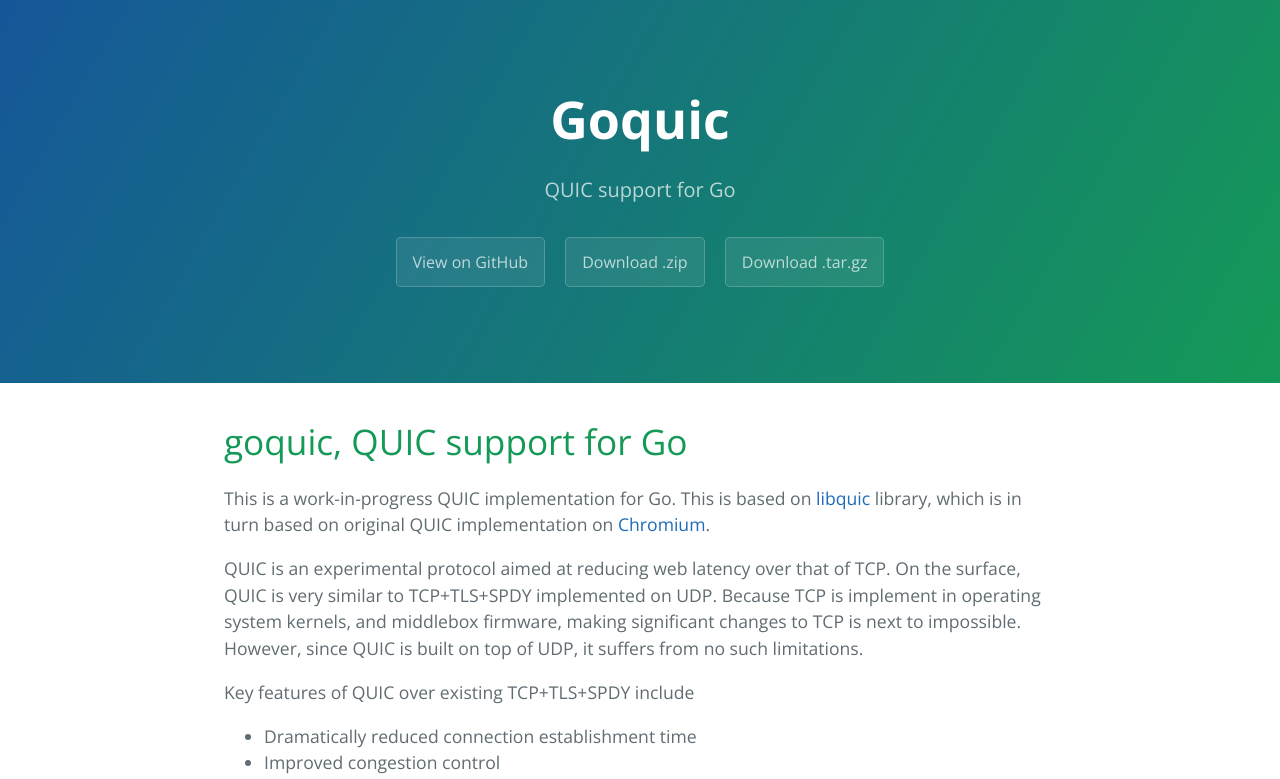
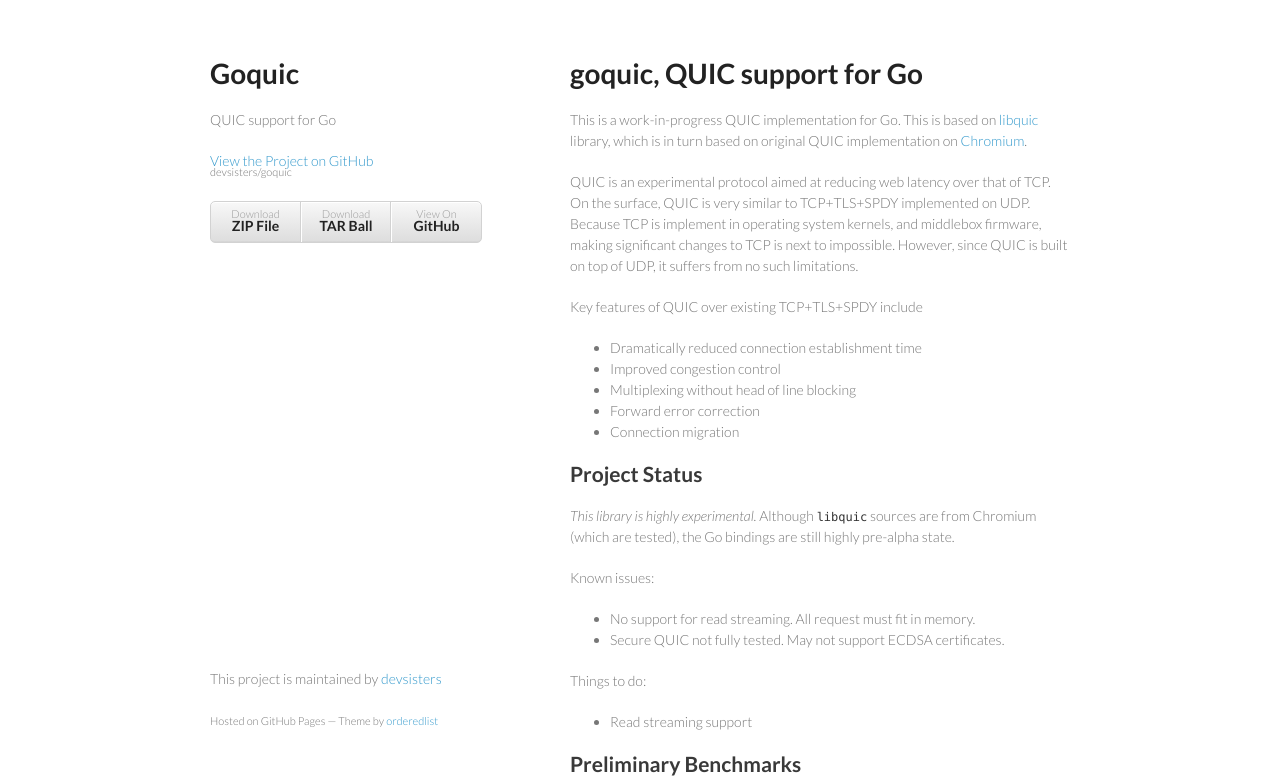
Before and after one commit to devsisters/goquic, a plain HTML site: page index.html in a window 1280 px wide. Shown: the top 779 px of the page. Drawn offline with nearby package versions, Linux system fonts and the light colour scheme.

Commit message:
Create gh-pages branch via GitHub

```diff
--- a/index.html
+++ b/index.html
@@ -1,25 +1,34 @@
-<!DOCTYPE html>
-<html lang="en-us">
+<!doctype html>
+<html>
   <head>
-    <meta charset="UTF-8">
+    <meta charset="utf-8">
+    <meta http-equiv="X-UA-Compatible" content="chrome=1">
     <title>Goquic by devsisters</title>
-    <meta name="viewport" content="width=device-width, initial-scale=1">
-    <link rel="stylesheet" type="text/css" href="stylesheets/normalize.css" media="screen">
-    <link href='https://fonts.googleapis.com/css?family=Open+Sans:400,700' rel='stylesheet' type='text/css'>
-    <link rel="stylesheet" type="text/css" href="stylesheets/stylesheet.css" media="screen">
-    <link rel="stylesheet" type="text/css" href="stylesheets/github-light.css" media="screen">
+
+    <link rel="stylesheet" href="stylesheets/styles.css">
+    <link rel="stylesheet" href="stylesheets/github-light.css">
+    <meta name="viewport" content="width=device-width, initial-scale=1, user-scalable=no">
+    <!--[if lt IE 9]>
+    <script src="//html5shiv.googlecode.com/svn/trunk/html5.js"></script>
+    <![endif]-->
   </head>
   <body>
-    <section class="page-header">
-      <h1 class="project-name">Goquic</h1>
-      <h2 class="project-tagline">QUIC support for Go</h2>
-      <a href="https://github.com/devsisters/goquic" class="btn">View on GitHub</a>
-      <a href="https://github.com/devsisters/goquic/zipball/master" class="btn">Download .zip</a>
-      <a href="https://github.com/devsisters/goquic/tarball/master" class="btn">Download .tar.gz</a>
-    </section>
+    <div class="wrapper">
+      <header>
+        <h1>Goquic</h1>
+        <p>QUIC support for Go</p>
 
-    <section class="main-content">
-      <h1>
+        <p class="view"><a href="https://github.com/devsisters/goquic">View the Project on GitHub <small>devsisters/goquic</small></a></p>
+
+
+        <ul>
+          <li><a href="https://github.com/devsisters/goquic/zipball/master">Download <strong>ZIP File</strong></a></li>
+          <li><a href="https://github.com/devsisters/goquic/tarball/master">Download <strong>TAR Ball</strong></a></li>
+          <li><a href="https://github.com/devsisters/goquic">View On <strong>GitHub</strong></a></li>
+        </ul>
+      </header>
+      <section>
+        <h1>
 <a id="goquic-quic-support-for-go" class="anchor" href="#goquic-quic-support-for-go" aria-hidden="true"><span class="octicon octicon-link"></span></a>goquic, QUIC support for Go</h1>
 
 <p>This is a work-in-progress QUIC implementation for Go. This is based on
@@ -210,15 +219,13 @@ You can use this library to add SPDY/QUIC support for your existing Go HTTP serv
 <p>instead of</p>
 
 <div class="highlight highlight-go"><pre><span class="pl-smi">resp</span>, <span class="pl-smi">err</span> <span class="pl-k">:=</span> http.<span class="pl-c1">Get</span>(<span class="pl-s"><span class="pl-pds">"</span>http://example.com/<span class="pl-pds">"</span></span>)</pre></div>
-
-      <footer class="site-footer">
-        <span class="site-footer-owner"><a href="https://github.com/devsisters/goquic">Goquic</a> is maintained by <a href="https://github.com/devsisters">devsisters</a>.</span>
-
-        <span class="site-footer-credits">This page was generated by <a href="https://pages.github.com">GitHub Pages</a> using the <a href="https://github.com/jasonlong/cayman-theme">Cayman theme</a> by <a href="https://twitter.com/jasonlong">Jason Long</a>.</span>
+      </section>
+      <footer>
+        <p>This project is maintained by <a href="https://github.com/devsisters">devsisters</a></p>
+        <p><small>Hosted on GitHub Pages &mdash; Theme by <a href="https://github.com/orderedlist">orderedlist</a></small></p>
       </footer>
-
-    </section>
-
+    </div>
+    <script src="javascripts/scale.fix.js"></script>
 
   </body>
 </html>
--- /dev/null
+++ b/javascripts/scale.fix.js
@@ -0,0 +1,17 @@
+var metas = document.getElementsByTagName('meta');
+var i;
+if (navigator.userAgent.match(/iPhone/i)) {
+  for (i=0; i<metas.length; i++) {
+    if (metas[i].name == "viewport") {
+      metas[i].content = "width=device-width, minimum-scale=1.0, maximum-scale=1.0";
+    }
+  }
+  document.addEventListener("gesturestart", gestureStart, false);
+}
+function gestureStart() {
+  for (i=0; i<metas.length; i++) {
+    if (metas[i].name == "viewport") {
+      metas[i].content = "width=device-width, minimum-scale=0.25, maximum-scale=1.6";
+    }
+  }
+}
--- /dev/null
+++ b/stylesheets/styles.css
@@ -0,0 +1,255 @@
+@import url(https://fonts.googleapis.com/css?family=Lato:300italic,700italic,300,700);
+
+body {
+  padding:50px;
+  font:14px/1.5 Lato, "Helvetica Neue", Helvetica, Arial, sans-serif;
+  color:#777;
+  font-weight:300;
+}
+
+h1, h2, h3, h4, h5, h6 {
+  color:#222;
+  margin:0 0 20px;
+}
+
+p, ul, ol, table, pre, dl {
+  margin:0 0 20px;
+}
+
+h1, h2, h3 {
+  line-height:1.1;
+}
+
+h1 {
+  font-size:28px;
+}
+
+h2 {
+  color:#393939;
+}
+
+h3, h4, h5, h6 {
+  color:#494949;
+}
+
+a {
+  color:#39c;
+  font-weight:400;
+  text-decoration:none;
+}
+
+a small {
+  font-size:11px;
+  color:#777;
+  margin-top:-0.6em;
+  display:block;
+}
+
+.wrapper {
+  width:860px;
+  margin:0 auto;
+}
+
+blockquote {
+  border-left:1px solid #e5e5e5;
+  margin:0;
+  padding:0 0 0 20px;
+  font-style:italic;
+}
+
+code, pre {
+  font-family:Monaco, Bitstream Vera Sans Mono, Lucida Console, Terminal;
+  color:#333;
+  font-size:12px;
+}
+
+pre {
+  padding:8px 15px;
+  background: #f8f8f8;
+  border-radius:5px;
+  border:1px solid #e5e5e5;
+  overflow-x: auto;
+}
+
+table {
+  width:100%;
+  border-collapse:collapse;
+}
+
+th, td {
+  text-align:left;
+  padding:5px 10px;
+  border-bottom:1px solid #e5e5e5;
+}
+
+dt {
+  color:#444;
+  font-weight:700;
+}
+
+th {
+  color:#444;
+}
+
+img {
+  max-width:100%;
+}
+
+header {
+  width:270px;
+  float:left;
+  position:fixed;
+}
+
+header ul {
+  list-style:none;
+  height:40px;
+
+  padding:0;
+
+  background: #eee;
+  background: -moz-linear-gradient(top, #f8f8f8 0%, #dddddd 100%);
+  background: -webkit-gradient(linear, left top, left bottom, color-stop(0%,#f8f8f8), color-stop(100%,#dddddd));
+  background: -webkit-linear-gradient(top, #f8f8f8 0%,#dddddd 100%);
+  background: -o-linear-gradient(top, #f8f8f8 0%,#dddddd 100%);
+  background: -ms-linear-gradient(top, #f8f8f8 0%,#dddddd 100%);
+  background: linear-gradient(top, #f8f8f8 0%,#dddddd 100%);
+
+  border-radius:5px;
+  border:1px solid #d2d2d2;
+  box-shadow:inset #fff 0 1px 0, inset rgba(0,0,0,0.03) 0 -1px 0;
+  width:270px;
+}
+
+header li {
+  width:89px;
+  float:left;
+  border-right:1px solid #d2d2d2;
+  height:40px;
+}
+
+header ul a {
+  line-height:1;
+  font-size:11px;
+  color:#999;
+  display:block;
+  text-align:center;
+  padding-top:6px;
+  height:40px;
+}
+
+strong {
+  color:#222;
+  font-weight:700;
+}
+
+header ul li + li {
+  width:88px;
+  border-left:1px solid #fff;
+}
+
+header ul li + li + li {
+  border-right:none;
+  width:89px;
+}
+
+header ul a strong {
+  font-size:14px;
+  display:block;
+  color:#222;
+}
+
+section {
+  width:500px;
+  float:right;
+  padding-bottom:50px;
+}
+
+small {
+  font-size:11px;
+}
+
+hr {
+  border:0;
+  background:#e5e5e5;
+  height:1px;
+  margin:0 0 20px;
+}
+
+footer {
+  width:270px;
+  float:left;
+  position:fixed;
+  bottom:50px;
+}
+
+@media print, screen and (max-width: 960px) {
+
+  div.wrapper {
+    width:auto;
+    margin:0;
+  }
+
+  header, section, footer {
+    float:none;
+    position:static;
+    width:auto;
+  }
+
+  header {
+    padding-right:320px;
+  }
+
+  section {
+    border:1px solid #e5e5e5;
+    border-width:1px 0;
+    padding:20px 0;
+    margin:0 0 20px;
+  }
+
+  header a small {
+    display:inline;
+  }
+
+  header ul {
+    position:absolute;
+    right:50px;
+    top:52px;
+  }
+}
+
+@media print, screen and (max-width: 720px) {
+  body {
+    word-wrap:break-word;
+  }
+
+  header {
+    padding:0;
+  }
+
+  header ul, header p.view {
+    position:static;
+  }
+
+  pre, code {
+    word-wrap:normal;
+  }
+}
+
+@media print, screen and (max-width: 480px) {
+  body {
+    padding:15px;
+  }
+
+  header ul {
+    display:none;
+  }
+}
+
+@media print {
+  body {
+    padding:0.4in;
+    font-size:12pt;
+    color:#444;
+  }
+}
```
